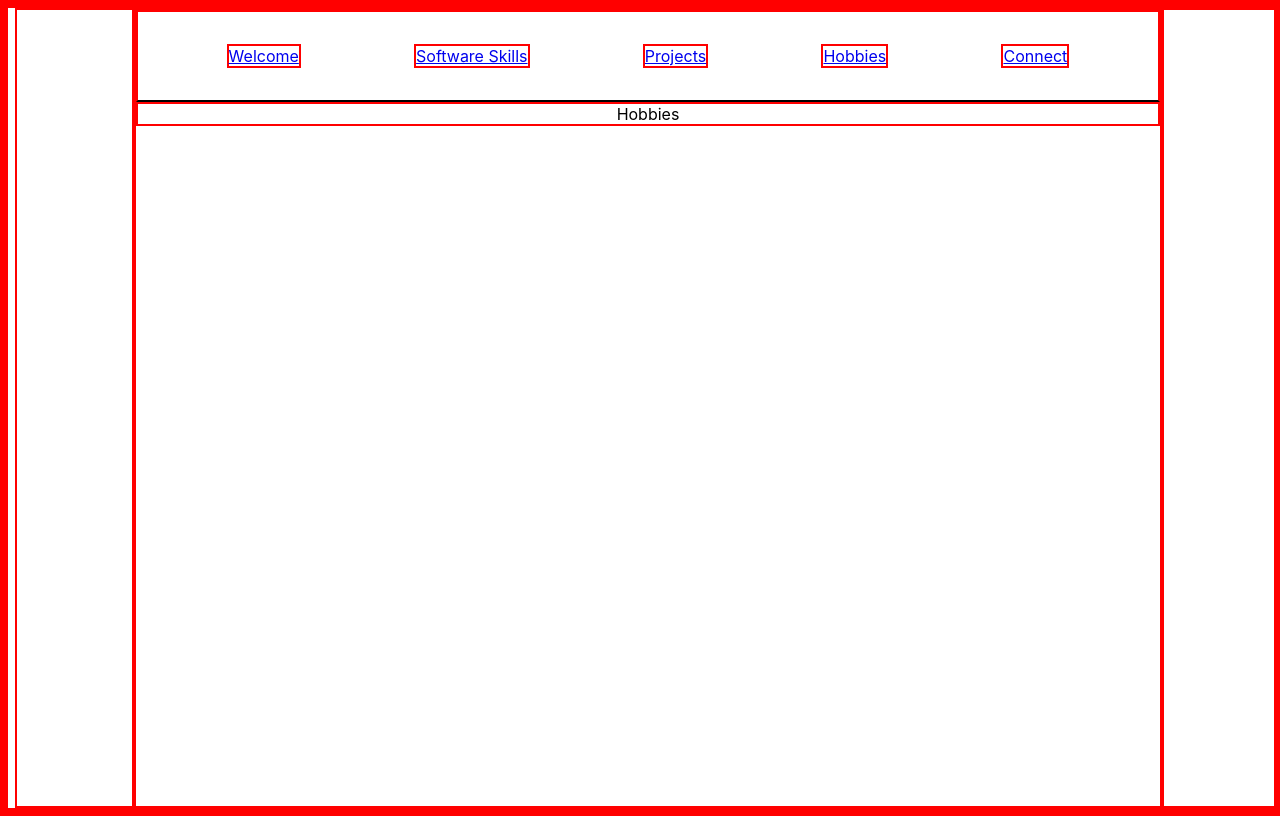
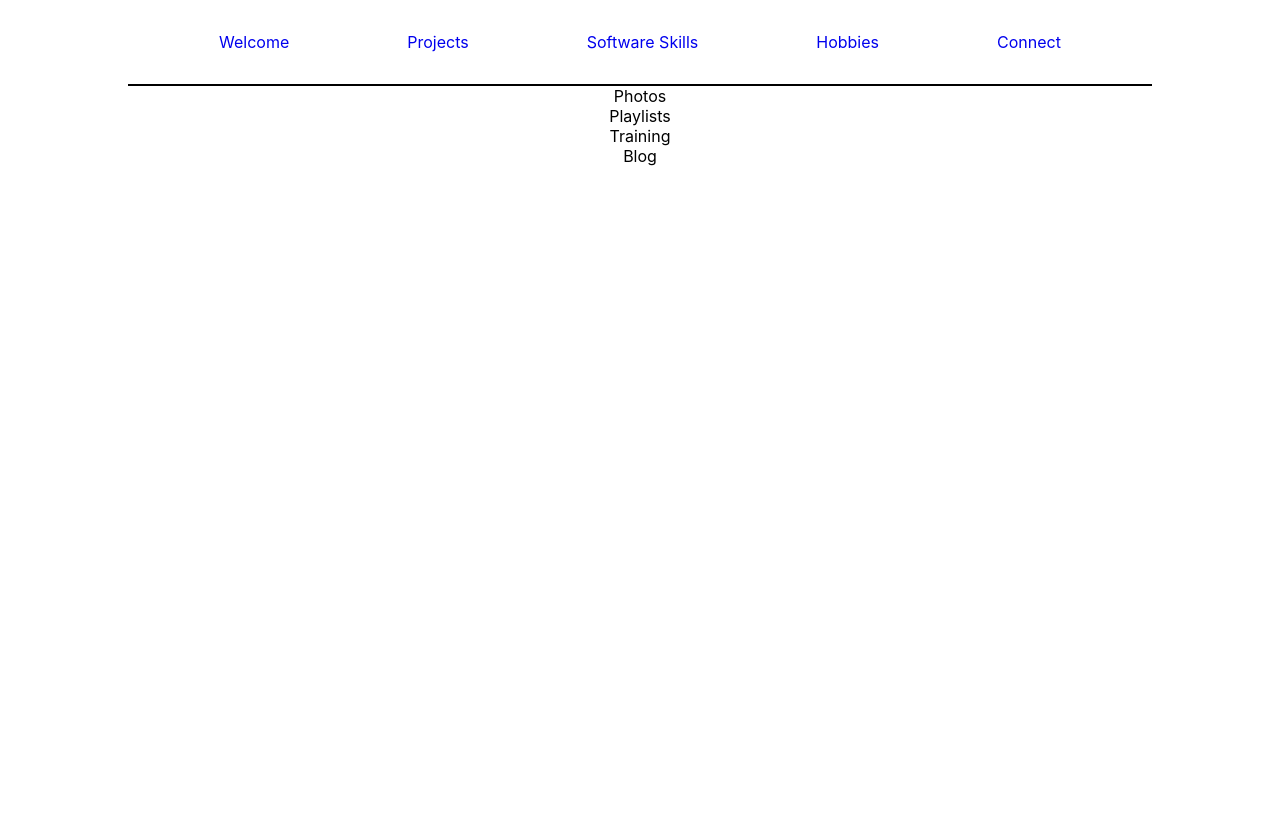
Before and after one commit to cleveland231/cst-portfolio, a React (Create React App) app: page /hobbies in a window 1280 px wide. Built offline with nearby package versions, Linux system fonts and the light colour scheme.

Commit message:
Continue styling

```diff
--- a/src/Components/App/App.css
+++ b/src/Components/App/App.css
@@ -1,6 +1,6 @@
-* {
+/* * {
   border: 2px solid red;
-}
+} */
 
 .App {
   text-align: center;
--- a/src/Components/Hobbies/Hobbies.tsx
+++ b/src/Components/Hobbies/Hobbies.tsx
@@ -2,6 +2,11 @@ import React from 'react'
 
 export const Hobbies = () => {
   return (
-    <div>Hobbies</div>
+    <div>
+      <div>Photos</div>
+      <div>Playlists</div>
+      <div>Training</div>
+      <div>Blog</div>
+    </div>
   )
 }
--- a/src/Components/Navigation/Navigation.css
+++ b/src/Components/Navigation/Navigation.css
@@ -9,3 +9,7 @@
     padding: 2rem;
     border-bottom: 2px solid black;
 }
+
+.NavigationText {
+	text-decoration: none;
+}
--- a/src/Components/Navigation/Navigation.tsx
+++ b/src/Components/Navigation/Navigation.tsx
@@ -5,11 +5,11 @@ import { NavLink , Route } from 'react-router-dom';
 export const Navigation = () => {
   return (
     <div className='Navigation'>
-        <NavLink to="/"> Welcome </NavLink>
-        <NavLink to="/software-skills"> Software Skills </NavLink>
-        <NavLink to="/projects"> Projects </NavLink>
-        <NavLink to="/hobbies"> Hobbies </NavLink>
-        <NavLink to="/connect"> Connect </NavLink>
+        <NavLink className="NavigationText" to="/"> Welcome </NavLink>
+        <NavLink className="NavigationText" to="/projects"> Projects </NavLink>
+        <NavLink className="NavigationText" to="/software-skills"> Software Skills </NavLink>
+        <NavLink className="NavigationText" to="/hobbies"> Hobbies </NavLink>
+        <NavLink className="NavigationText" to="/connect"> Connect </NavLink>
     </div>
   )
 }
--- a/src/Components/Projects/Projects.tsx
+++ b/src/Components/Projects/Projects.tsx
@@ -2,6 +2,10 @@ import React from 'react'
 
 export const Projects = () => {
   return (
-    <div>Projects</div>
+    <div>
+      <div>Freelance:</div>
+      <div>Group:</div>
+      <div>Personal:</div>
+    </div>
   )
 }
--- a/src/Components/SoftwareSkills/SoftwareSkills.tsx
+++ b/src/Components/SoftwareSkills/SoftwareSkills.tsx
@@ -41,6 +41,11 @@ export const SoftwareSkills = () => {
             <img alt="Photoshop" src="https://img.shields.io/badge/adobe%20photoshop-%2331A8FF.svg?style=for-the-badge&logo=adobe%20photoshop&logoColor=white"/>
             <img alt="Illustrator" src="https://img.shields.io/badge/adobe%20illustrator-%23FF9A00.svg?style=for-the-badge&logo=adobe%20illustrator&logoColor=white"/>
         </div>
+
+        Learning:
+        <div>
+
+        </div>
     </div>
   )
 }
```
